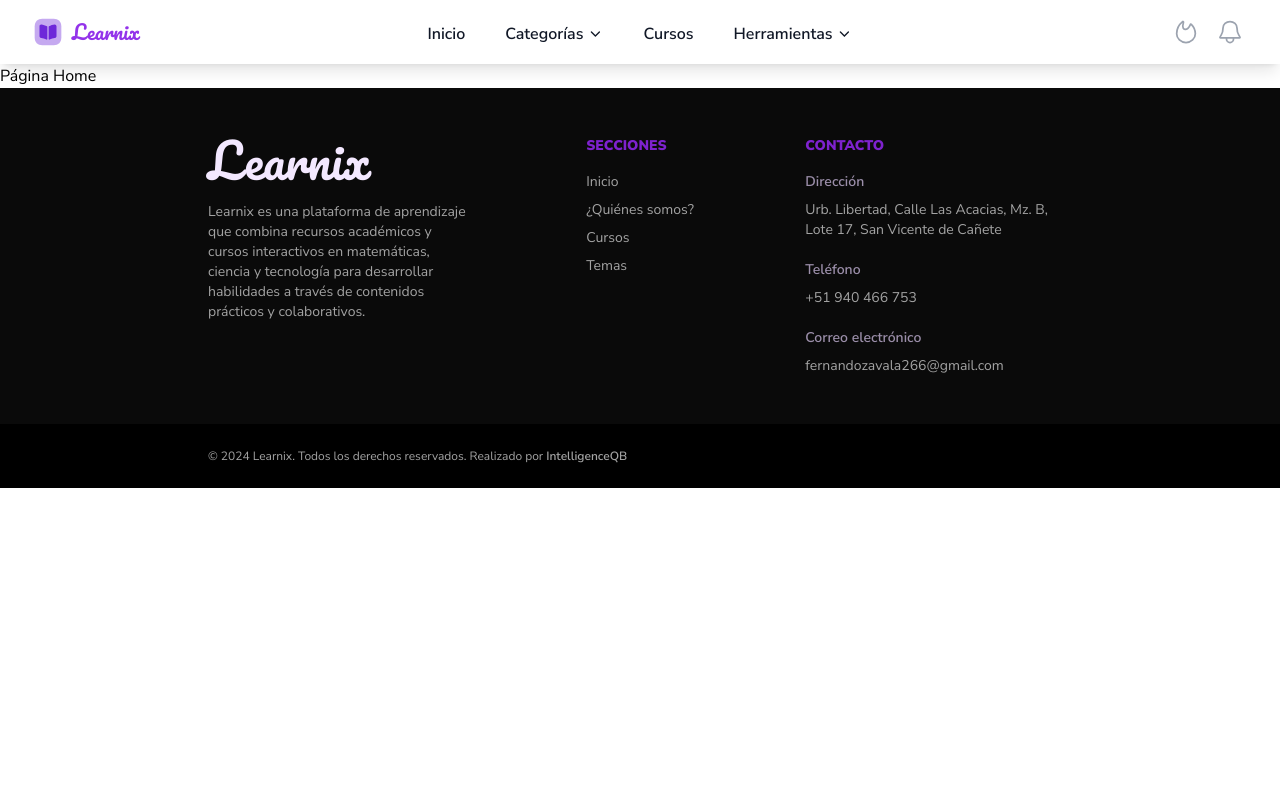
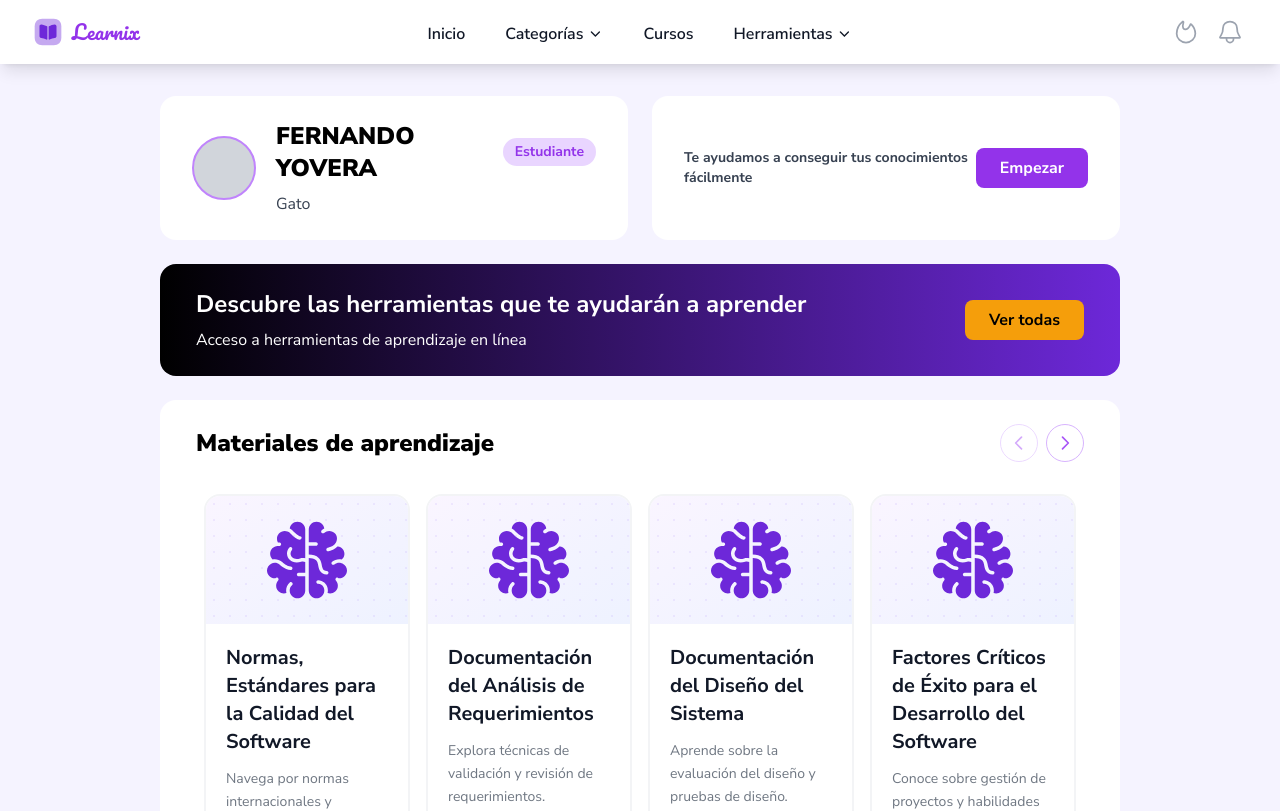
Before and after one commit to FernandoYZ/mapa-conocimiento, a Nuxt app: page /home in a window 1280 px wide. Shown: the top 811 px of the page. Built offline with nearby package versions, Linux system fonts and the light colour scheme.

Commit message:
feat(pages) rediseñar página Home
- Se ha actualizado la página `Home.vue` para incluir componentes `HomeHeader`, `HomeHerramientas` y `HomeNodos`.
- Se ha agregado un contenedor con estilo para mejorar la estructura y diseño de la página.

#Closes 0

```diff
--- a/pages/home.vue
+++ b/pages/home.vue
@@ -1,3 +1,7 @@
 <template>
-    <div>Página Home</div>
+    <main class="container mx-auto sm:px-6 lg:px-40 py-6 lg:pt-8 lg:pb-16 space-y-6 bg-violet-50">
+        <HomeHeader />
+        <HomeHerramientas />
+        <HomeNodos />
+    </main>
 </template>
```
